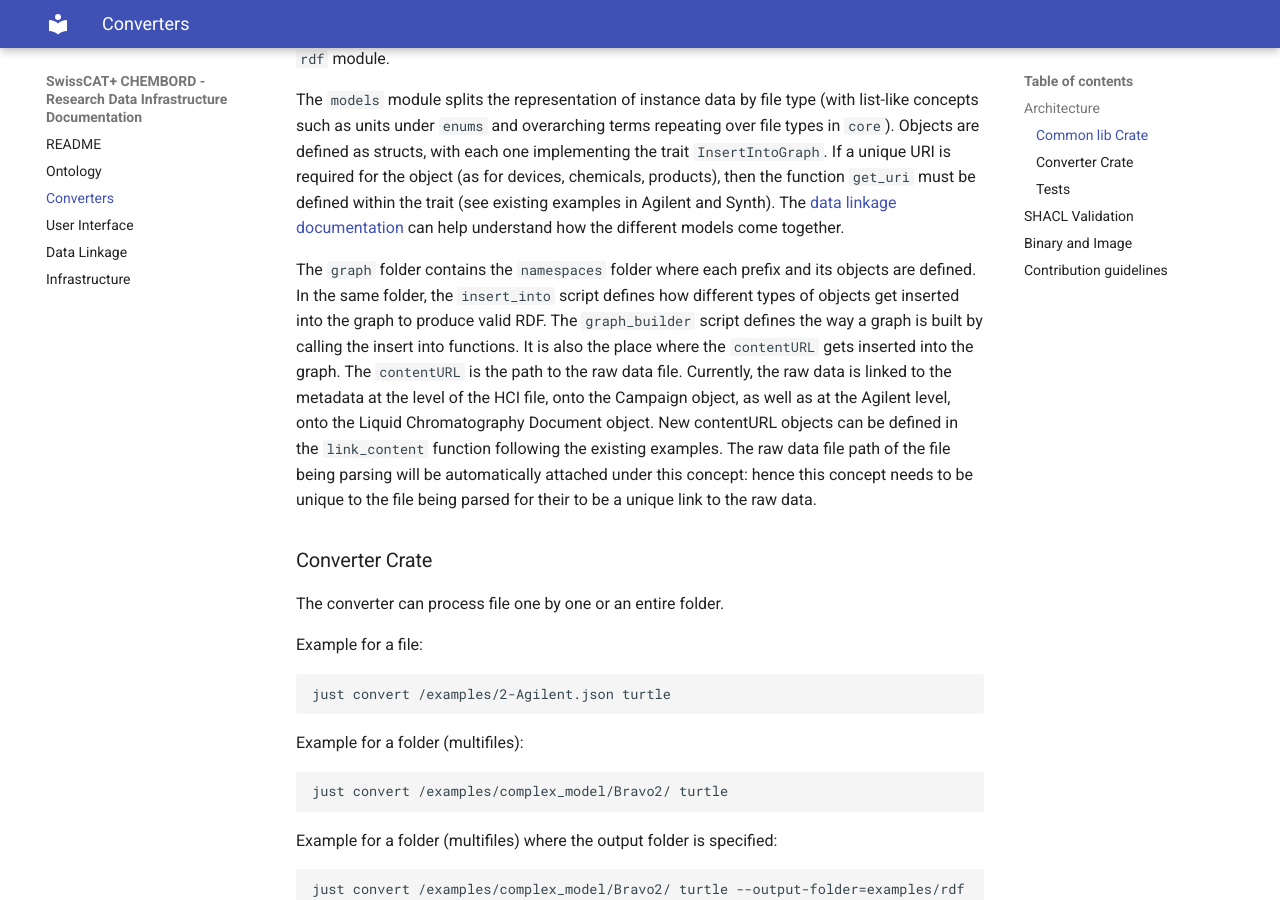
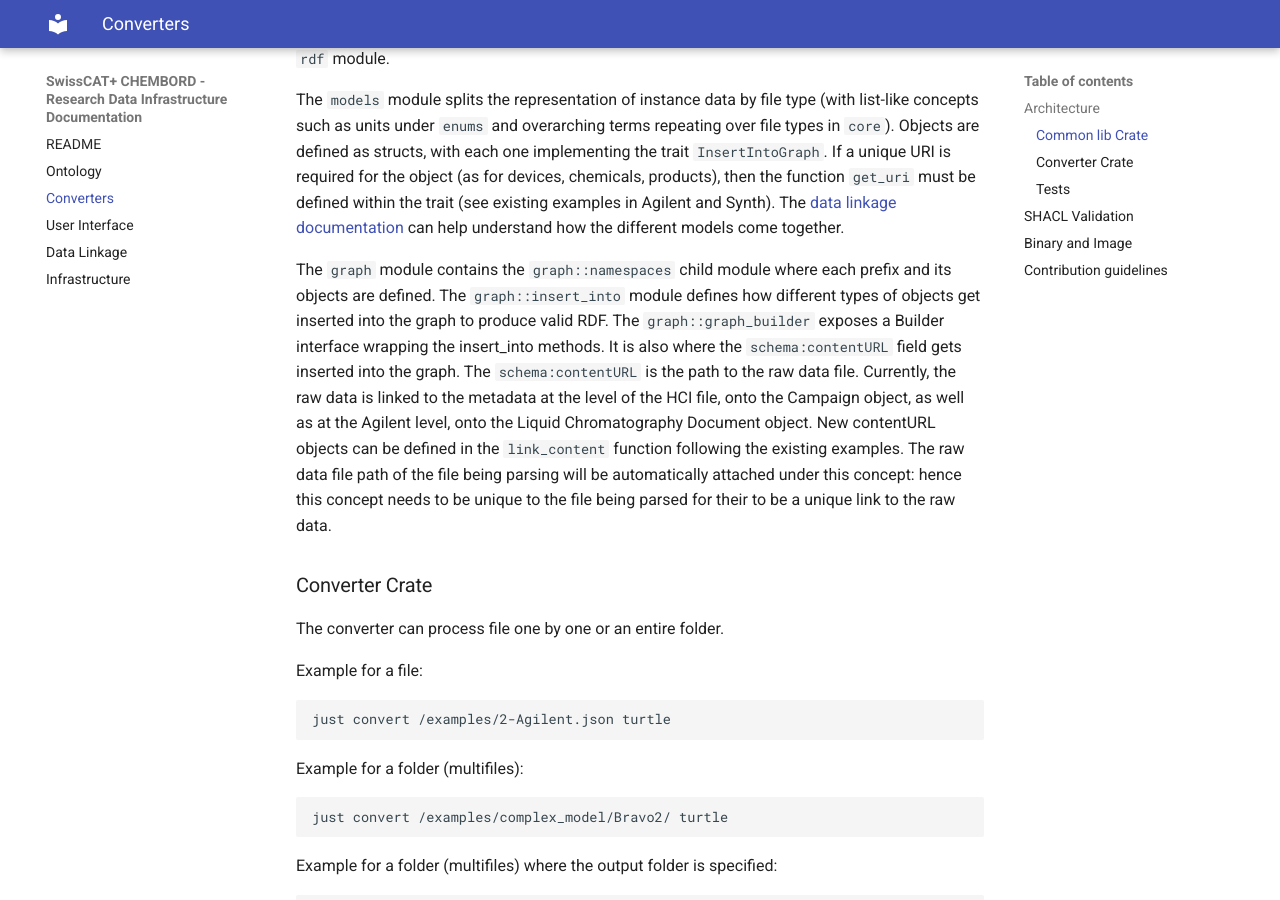
Before and after one commit to swisscatplus/catplus-docs, an MkDocs documentation site: the page built from docs/converters.md, in a window 1280 px wide and 900 px high, scrolled down 498 px. Built offline with MkDocs 1.6.1 and Material for MkDocs 9.7.7, drawn with Linux system fonts in a browser that asks for light colours.

Commit message:
chore: docs reformulate
Co-authored-by: Cyril Matthey-Doret <cmdoret@mailbox.org>

```diff
--- a/docs/converters.md
+++ b/docs/converters.md
@@ -15,7 +15,7 @@ The RDF parsing and serialization for both turtle and jsonld formats happen in t
 
 The `models` module splits the representation of instance data by file type (with list-like concepts such as units under `enums` and overarching terms repeating over file types in `core`). Objects are defined as structs, with each one implementing the trait `InsertIntoGraph`. If a unique URI is required for the object (as for devices, chemicals, products), then the function `get_uri` must be defined within the trait (see existing examples in Agilent and Synth). The [data linkage documentation](data-linkage.md) can help understand how the different models come together.
 
-The `graph` folder contains the `namespaces` folder where each prefix and its objects are defined. In the same folder, the `insert_into` script defines how different types of objects get inserted into the graph to produce valid RDF. The `graph_builder` script defines the way a graph is built by calling the insert into functions. It is also the place where the `contentURL` gets inserted into the graph. The `contentURL` is the path to the raw data file. Currently, the raw data is linked to the metadata at the level of the HCI file, onto the Campaign object, as well as at the Agilent level, onto the Liquid Chromatography Document object. New contentURL objects can be defined in the `link_content` function following the existing examples. The raw data file path of the file being parsing will be automatically attached under this concept: hence this concept needs to be unique to the file being parsed for their to be a unique link to the raw data.
+The `graph` module contains the `graph::namespaces` child module where each prefix and its objects are defined. The `graph::insert_into` module defines how different types of objects get inserted into the graph to produce valid RDF. The `graph::graph_builder` exposes a Builder interface wrapping the insert_into methods. It is also where the `schema:contentURL` field gets inserted into the graph. The `schema:contentURL` is the path to the raw data file. Currently, the raw data is linked to the metadata at the level of the HCI file, onto the Campaign object, as well as at the Agilent level, onto the Liquid Chromatography Document object. New contentURL objects can be defined in the `link_content` function following the existing examples. The raw data file path of the file being parsing will be automatically attached under this concept: hence this concept needs to be unique to the file being parsed for their to be a unique link to the raw data.
 
 ### Converter Crate
 
```
